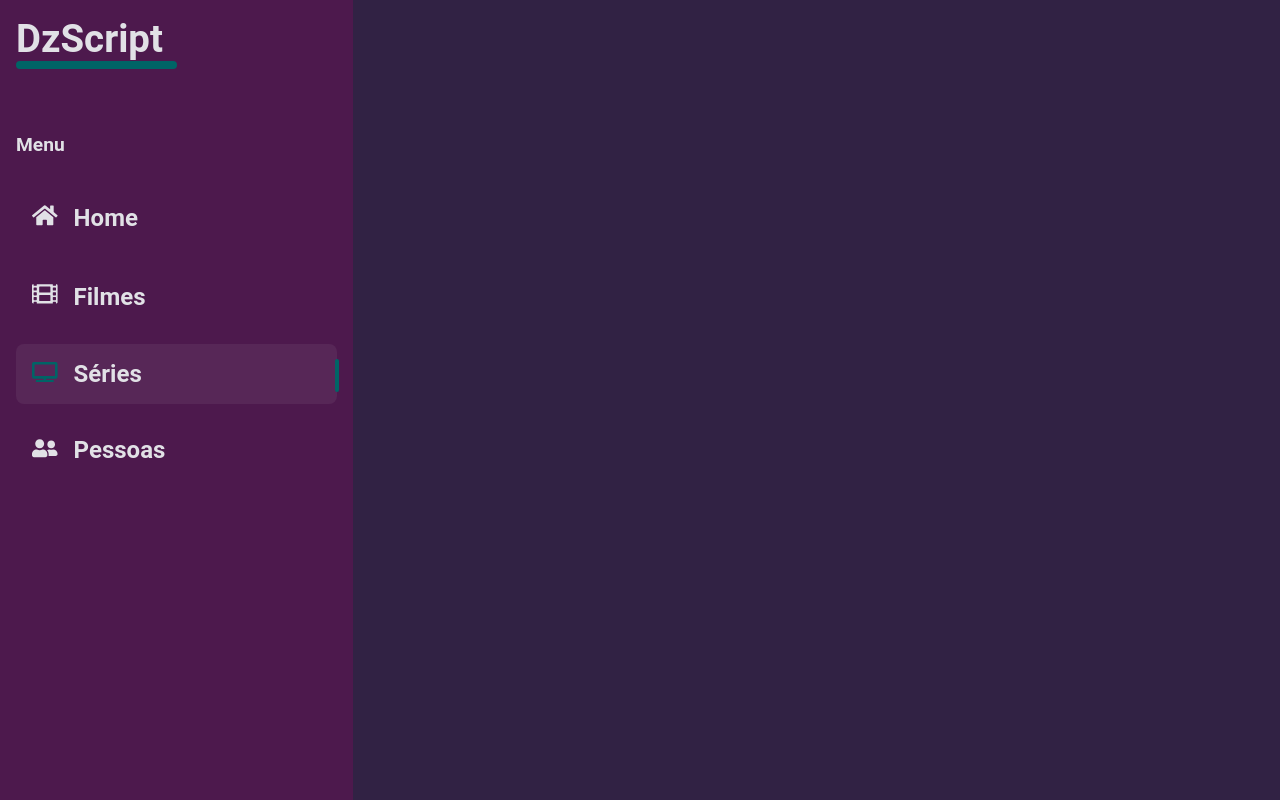
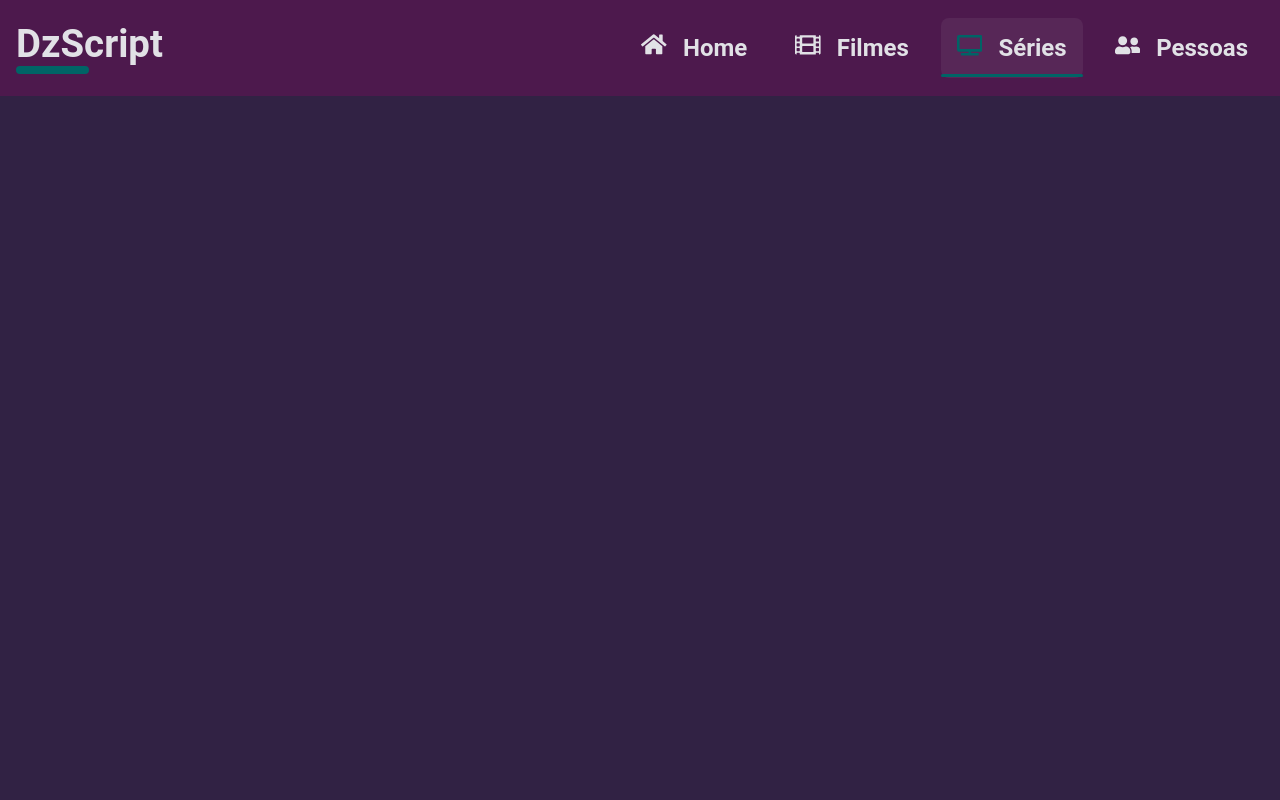
Before and after one commit to Guilherme-Santos08/movie-nextjs, a Next.js app: page /series in a window 1280 px wide. Built offline with nearby package versions, Linux system fonts and the light colour scheme.

Commit message:
feat: mudando navBar de lugar e pequena animacao no cardNav

```diff
--- a/src/components/CardNav/styles.ts
+++ b/src/components/CardNav/styles.ts
@@ -9,7 +9,12 @@ export const Container = styled.li`
         color: ${props => props.theme.colors.secondary};
       }
       .box-active {
-        background-color: ${props => props.theme.colors.secondary};
+        /* background-color: ${props => props.theme.colors.secondary}; */
+      }
+
+      &::after {
+        transform: scale(1);
+        transform-origin: bottom left;
       }
     }
     display: flex;
@@ -30,7 +35,7 @@ export const Container = styled.li`
         color: ${props => props.theme.colors.secondary};
       }
       .box-active {
-        background-color: ${props => props.theme.colors.secondary};
+        /* background-color: ${props => props.theme.colors.secondary}; */
       }
     }
 
--- a/src/components/SideBar/index.tsx
+++ b/src/components/NavBar/index.tsx
@@ -11,9 +11,8 @@ export default function SideBar() {
 
       <nav>
         <ul>
-          <p>Menu</p>
           <CardNav
-          routers="/"
+            routers="/"
             text="Home"
             svg={
               <svg
--- /dev/null
+++ b/src/components/NavBar/styles.ts
@@ -0,0 +1,69 @@
+import styled from "styled-components";
+
+export const Container = styled.header`
+  background-color: ${props => props.theme.colors.backgroundSecondary};
+  width: 100%;
+
+  padding: 1rem;
+  position: fixed;
+  left: 0;
+  top: 0;
+  right: 0;
+  z-index: 999;
+  display: flex;
+  align-items: center;
+  justify-content: space-between;
+
+  .logo {
+    font-size: 2.4rem;
+    font-weight: bold;
+    cursor: default;
+    > div {
+      background-color: ${props => props.theme.colors.secondary};
+      width: 50%;
+      height: 0.5rem;
+      border-radius: 8px;
+    }
+  }
+  nav {
+    p {
+      font-size: 1.2rem;
+      font-weight: bold;
+      margin-bottom: 2rem;
+    }
+    ul {
+      display: flex;
+      align-items: center;
+      justify-content: center;
+      li + li {
+        margin-left: 1rem;
+      }
+    }
+    a {
+        position: relative;
+        transition: transform 0.4s cubic-bezier(0.86, 0, 0.07, 1);
+
+        &::after {
+          content: "";
+
+          position: absolute;
+          bottom: 1px;
+          left: 0;
+
+          width: 100%;
+          height: 3px;
+          background-color: ${props => props.theme.colors.secondary};
+          border-radius: 8px;
+
+          transform: scaleX(0);
+          transform-origin: bottom right;
+          transition: transform .4s cubic-bezier(0.86, 0, 0.07, 1);
+        }
+
+        &:hover::after {
+          transform: scale(1);
+          transform-origin: bottom left;
+        }
+      }
+  }
+`;
--- a/src/components/SideBar/styles.ts
+++ /dev/null
@@ -1,41 +0,0 @@
-import styled from "styled-components";
-
-export const Container = styled.aside`
-  background-color: ${props => props.theme.colors.backgroundSecondary};
-  width: 353px;
-  min-height: 100%;
-  max-height: 100%;
-  padding: 1rem;
-  position: fixed;
-  left: 0;
-  top: 0;
-  right: 0;
-  bottom: 0;
-  z-index: 999;
-
-  .logo {
-    font-size: 2.4rem;
-    font-weight: bold;
-    cursor: default;
-    > div {
-      background-color: ${props => props.theme.colors.secondary};
-      width: 50%;
-      height: 0.5rem;
-      border-radius: 8px;
-    }
-  }
-
-  nav {
-    margin-top: 4rem;
-    p {
-      font-size: 1.2rem;
-      font-weight: bold;
-      margin-bottom: 2rem;
-    }
-    ul {
-      li + li {
-        margin-top: 1rem;
-      }
-    }
-  }
-`;
--- a/src/pages/index.tsx
+++ b/src/pages/index.tsx
@@ -1,6 +1,6 @@
 import type { NextPage } from "next";
 import ShowScroll from "../components/ShowScroll";
-import SideBar from "../components/SideBar";
+import SideBar from "../components/NavBar";
 
 import { Container } from "../styles/pages/Home";
 
--- a/src/pages/movies.tsx
+++ b/src/pages/movies.tsx
@@ -1,4 +1,4 @@
-import SideBar from "../components/SideBar";
+import SideBar from "../components/NavBar";
 
 export default function Movies() {
   return (
--- a/src/pages/people.tsx
+++ b/src/pages/people.tsx
@@ -1,4 +1,4 @@
-import SideBar from "../components/SideBar";
+import SideBar from "../components/NavBar";
 
 export default function People() {
   return (
--- a/src/pages/series.tsx
+++ b/src/pages/series.tsx
@@ -1,4 +1,4 @@
-import SideBar from "../components/SideBar";
+import SideBar from "../components/NavBar";
 
 export default function Series() {
   return (
```
